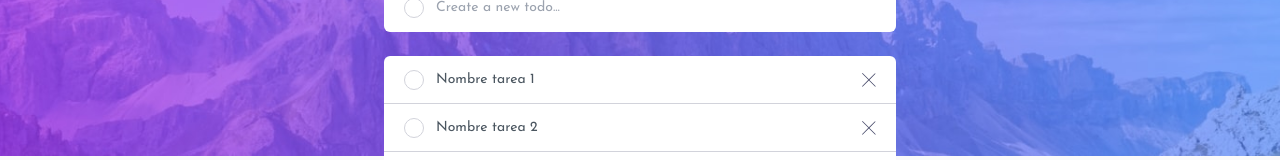
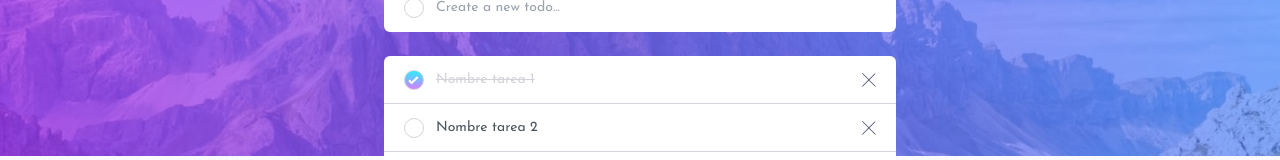
Before and after one commit to johnjanieltr/todo-app, a React (Vite) app: page / in a window 1280 px wide. Shown: the part 124-284 px from the top of the page. Built offline with nearby package versions, Linux system fonts and the light colour scheme.

Commit message:
feat: add task completion visibility and isActive property
- Each task now visually updates when marked as completed
- Added an isActive property to each task to indicate if it's active or not
- Fixed an issue with assigning unique IDs to tasks

```diff
--- a/src/components/TaskItem.jsx
+++ b/src/components/TaskItem.jsx
@@ -1,15 +1,38 @@
-import { useContext } from "react";
+import { useContext, useEffect, useState } from "react";
 import { TaskContext } from "../context/TaskContext";
 
 
 const TaskItem = ({ task }) => {
-  const {deleteTask} = useContext(TaskContext);
+  const {deleteTask, changeTaskStatus} = useContext(TaskContext);
+
+  const buttonBasicStyles = "flex justify-center items-center w-5 h-5 mr-3 border border-light-grayishBlue-100 rounded-full cursor-pointer"
+  const buttonActiveStyle = buttonBasicStyles + " bg-white";
+  const buttonInactiveStyle = buttonBasicStyles + " bg-check-gradient";
 
   return (
     <li className="relative flex justify-between items-center py-3.5 px-5 text-light-grayishBlue-800">
       <div className="flex items-center">
-        <span className="block w-5 h-5 mr-3 border border-light-grayishBlue-100 rounded-full cursor-pointer"></span>
-        <p className="text-sm">{task.title}</p>
+        <button
+          type="button"
+          className={task.isActive ? buttonActiveStyle : buttonInactiveStyle}
+          onClick={() => changeTaskStatus(task.id)}
+        >
+          <svg
+            xmlns="http://www.w3.org/2000/svg"
+            className={task.isActive ? "w-3 h-2 hidden" : "w-3 h-2 block"}
+          >
+            <path fill="none" stroke="#FFF" strokeWidth="2" d="M1 4.304L3.696 7l6-6"/>
+          </svg>
+        </button>
+        <p
+          className={
+            task.isActive
+              ? "text-sm text-light-grayishBlue-800"
+              : "text-sm line-through text-light-grayishBlue-100"
+          }
+        >
+          {task.title}
+        </p>
       </div>
       <button type="button" className="cursor-pointer" onClick={() => deleteTask(task.id)}>
         <svg xmlns="http://www.w3.org/2000/svg" viewBox="0 0 18 18" className="w-3.5 h-3.5">
--- a/src/context/TaskContext.jsx
+++ b/src/context/TaskContext.jsx
@@ -14,8 +14,9 @@ export const TaskContextProvider = (props) => {
     setTasks([
       ...tasks,
       {
-        id: taskTitle.length,
+        id: tasks.length,
         title: taskTitle,
+        isActive: true,
       },
     ]);
   };
@@ -24,12 +25,21 @@ export const TaskContextProvider = (props) => {
     setTasks(tasks.filter((task) => task.id !== taskId));
   };
 
+  const changeTaskStatus = (taskId) => {
+    setTasks(
+      tasks.map((task) =>
+        task.id === taskId ? { ...task, isActive: !task.isActive } : task
+      )
+    );
+  };
+
   return (
     <TaskContext.Provider
       value={{
         tasks,
         createTask,
         deleteTask,
+        changeTaskStatus,
       }}
     >
       {props.children}
--- a/src/tasks.js
+++ b/src/tasks.js
@@ -2,14 +2,17 @@ const tasks = [
   {
     id: 0,
     title: "Nombre tarea 1",
+    isActive: false,
   },
   {
     id: 1,
     title: "Nombre tarea 2",
+    isActive: true,
   },
   {
     id: 2,
     title: "Nombre tarea 3",
+    isActive: true,
   },
 ];
 
--- a/tailwind.config.js
+++ b/tailwind.config.js
@@ -29,9 +29,9 @@ export default {
             900: "#181820", // Very Dark Blue
           },
         },
-        check: {
-          background: "linear-gradient(#2ceeff, #d67eff)", // Check Background
-        },
+      },
+      backgroundImage: {
+        "check-gradient": "linear-gradient(#2ceeff, #d67eff)", // Custom gradient
       },
       fontFamily: {
         josefin: ["Josefin Sans", "sans-serif"],
```
